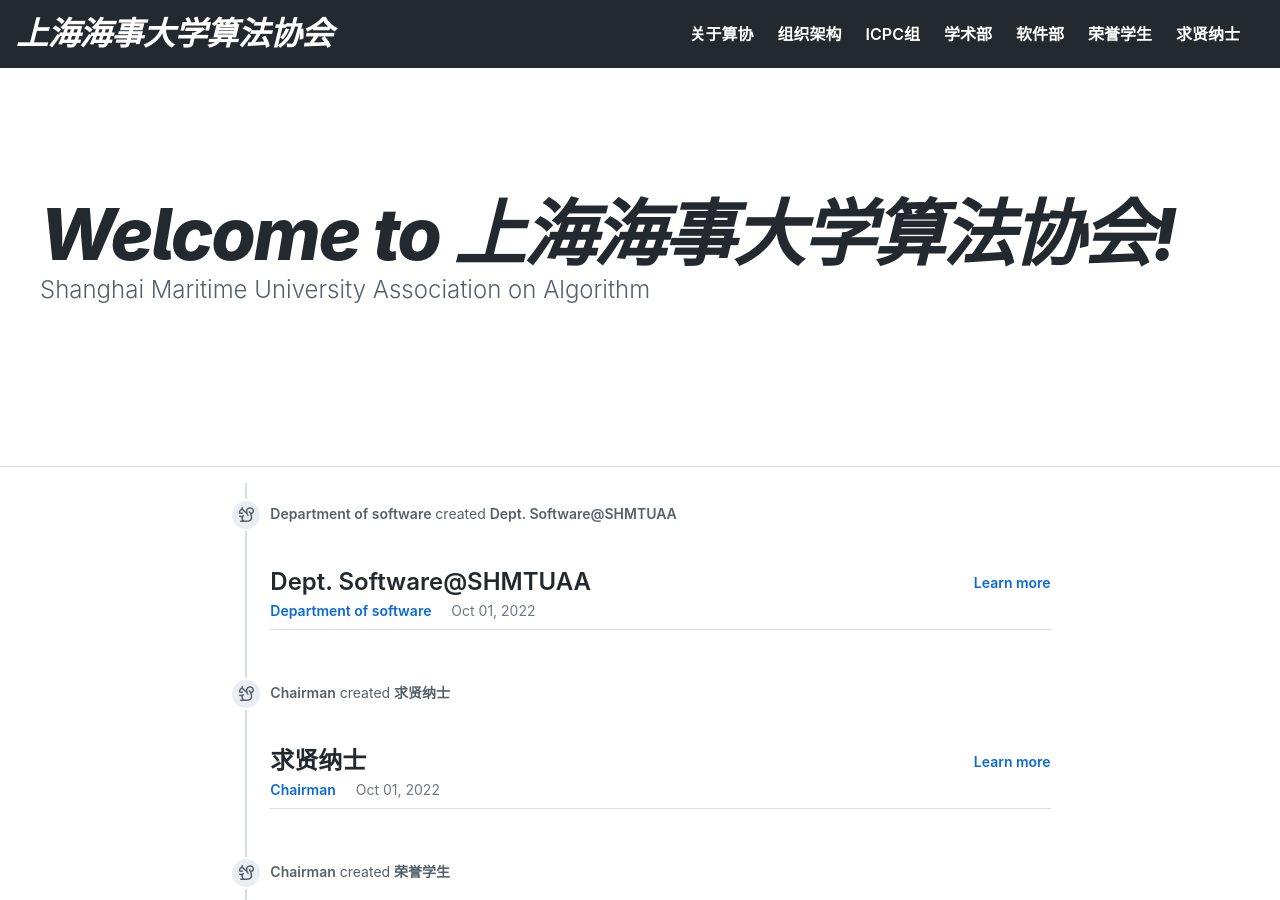
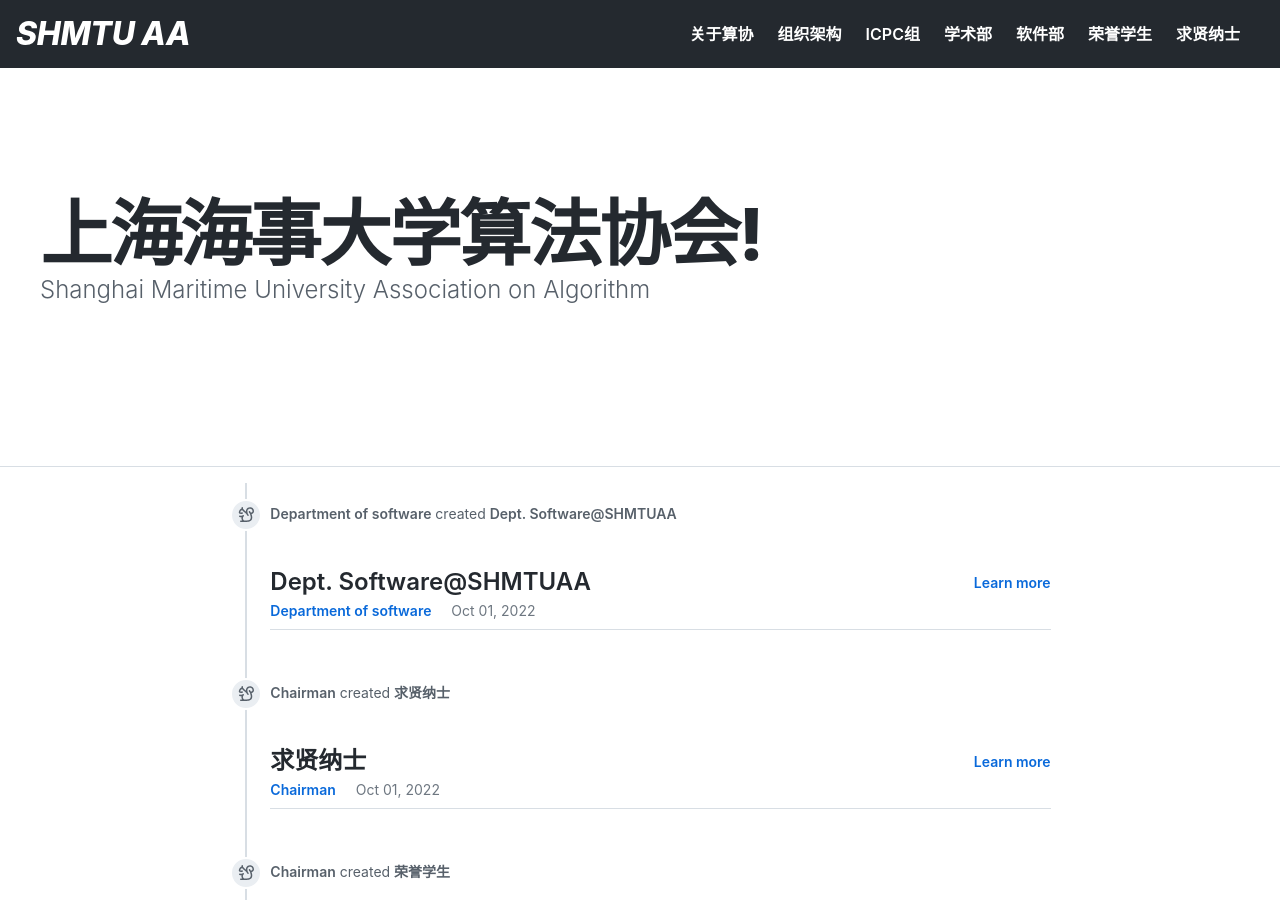
Before and after one commit to shmtuaa/shmtuaa.org, a Jekyll site: the page built from index.html, in a window 1280 px wide and 900 px high. Built offline with Jekyll 4.4.1, drawn with Linux system fonts in a browser that asks for light colours; the list of posts is cut into pages by our own code.

Commit message:
FIX Style Rendering

```diff
--- a/_includes/header.html
+++ b/_includes/header.html
@@ -1,20 +1,20 @@
 <div class="Header position-sticky top-0">
     <div class="Header-item Header-item--full" style="font-family: 'Noto Serif', serif;font-style: italic">
-        <a href="{{ site.baseurl }}" class="Header-link h4-mktg text-italic d-flex flex-items-center">{{ site.name }}</a>
+        <a href="{{ site.baseurl }}" class="Header-link h4-mktg text-italic d-flex flex-items-center">SHMTU AA</a>
     </div>
     <div class="Header-item mr-4 hide-sm hide-md">
         <a href="{{ site.baseurl }}/about" class="Header-link f4">关于算协</a>
     </div>
-    <div class="Header-item mr-4 hide-sm hide-md">
+    <div class="Header-item mr-4 hide-sm hide-md hide-lg">
         <a href="{{ site.baseurl }}/council" class="Header-link f4">组织架构</a>
     </div>
-    <div class="Header-item mr-4 hide-sm hide-md">
+    <div class="Header-item mr-4 hide-sm hide-md hide-lg">
         <a href="{{ site.baseurl }}/icpc" class="Header-link f4">ICPC组</a>
     </div>
-    <div class="Header-item mr-4 hide-sm hide-md">
+    <div class="Header-item mr-4 hide-sm hide-md hide-lg">
         <a href="{{ site.baseurl }}/academic" class="Header-link f4">学术部</a>
     </div>
-    <div class="Header-item mr-4 hide-sm hide-md">
+    <div class="Header-item mr-4  hide-sm hide-md hide-lg">
         <a href="{{ site.baseurl }}/software" class="Header-link f4">软件部</a>
     </div>
     <div class="Header-item mr-4 hide-sm hide-md">
@@ -23,7 +23,24 @@
     <div class="Header-item mr-4 hide-sm hide-md">
         <a href="{{ site.baseurl }}/recruit" class="Header-link f4">求贤纳士</a>
     </div>
-    <div class="Header-item hide-lg hide-xl">
+    <div class="Header-item hide-sm hide-md hide-xl">
+        <details class="dropdown details-reset details-overlay d-inline-block">
+            <summary class="btn" aria-haspopup="true">
+                <svg class="octicon" xmlns="http://www.w3.org/2000/svg" viewBox="0 0 16 16" width="16" height="16"><path fill-rule="evenodd" d="M1 2.75A.75.75 0 011.75 2h12.5a.75.75 0 110 1.5H1.75A.75.75 0 011 2.75zm0 5A.75.75 0 011.75 7h12.5a.75.75 0 110 1.5H1.75A.75.75 0 011 7.75zM1.75 12a.75.75 0 100 1.5h12.5a.75.75 0 100-1.5H1.75z"></path></svg>
+            </summary>
+
+            <ul class="dropdown-menu dropdown-menu-sw">
+                <li><a class="dropdown-item" href="{{ site.baseurl }}/about" class="Header-link f4">关于算协</a></li>
+                <li><a class="dropdown-item" href="{{ site.baseurl }}/council" class="Header-link f4">组织架构</a></li>
+                <li><a class="dropdown-item" href="{{ site.baseurl }}/icpc" class="Header-link f4">ICPC组</a></li>
+                <li><a class="dropdown-item" href="{{ site.baseurl }}/academic" class="Header-link f4">学术部</a></li>
+                <li><a class="dropdown-item" href="{{ site.baseurl }}/software" class="Header-link f4">软件部</a></li>
+                <li><a class="dropdown-item" href="{{ site.baseurl }}/fellow" class="Header-link f4">荣誉学生</a></li>
+                <li><a class="dropdown-item" href="{{ site.baseurl }}/recruit" class="Header-link f4">求贤纳士</a></li>
+            </ul>
+        </details>
+    </div>
+    <div class="Header-item hide-md hide-lg hide-xl">
         <details class="dropdown details-reset details-overlay d-inline-block">
             <summary class="btn" aria-haspopup="true">
                 <svg class="octicon" xmlns="http://www.w3.org/2000/svg" viewBox="0 0 16 16" width="16" height="16"><path fill-rule="evenodd" d="M1 2.75A.75.75 0 011.75 2h12.5a.75.75 0 110 1.5H1.75A.75.75 0 011 2.75zm0 5A.75.75 0 011.75 7h12.5a.75.75 0 110 1.5H1.75A.75.75 0 011 7.75zM1.75 12a.75.75 0 100 1.5h12.5a.75.75 0 100-1.5H1.75z"></path></svg>
--- a/_layouts/homepage.html
+++ b/_layouts/homepage.html
@@ -9,8 +9,7 @@
     {% include header.html %}
 
     <div class="Subhead px-6 py-12">
-        <div class="Subhead-heading d-block h1-mktg text-emphasized text-italic">Welcome to {{ site.name
-            }}!
+        <div class="Subhead-heading d-block h1-mktg text-emphasized">{{ site.name }}!
         </div>
         <div class="Subhead-description lead f2-light">{{ site.slogan }}</div>
     </div>
```
